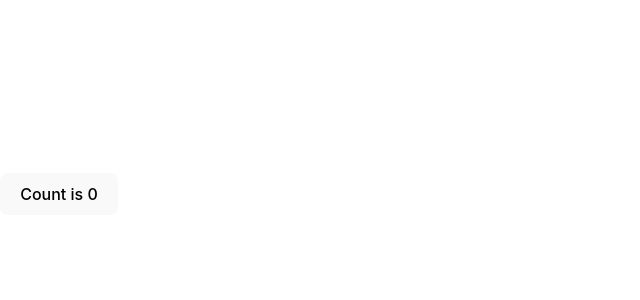
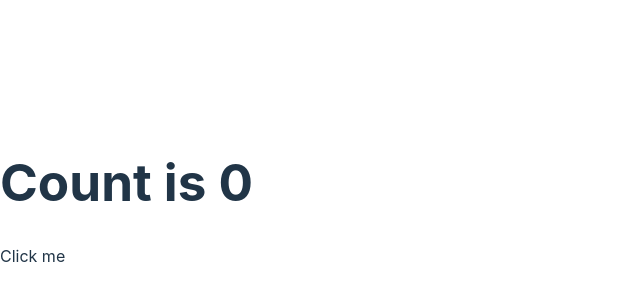
Before and after one commit to Shubham02-web/ReactLearningRevision, a React (Vite) app: page / in a window 1280 px wide. Shown: the part 206-506 px from the top of the page, without its empty margins (0-640 px from the left). Built offline with nearby package versions, Linux system fonts and the light colour scheme.

Commit message:
Learn About useRef Hooks

```diff
--- a/src/App.jsx
+++ b/src/App.jsx
@@ -41,38 +41,70 @@
 // };
 
 // export default App;
-import { useState, useEffect } from "react";
-// import Navbar from "./component/Navbar";
+// import { useState, useEffect } from "react";
+// // import Navbar from "./component/Navbar";
+
+// const App = () => {
+//   const [value, setValue] = useState(0);
+//   const [color, setColor] = useState(0);
+//   // const [first, setFirst] = useState(0);
+
+//   useEffect(() => {
+//     alert("hey i am render on every rendering");
+//   });
+//   useEffect(() => {
+//     alert("i am render when value/count change");
+//     setColor(color + 1);
+//   }, [value]);
+//   useEffect(() => {
+//     alert("hey i am render first");
+//   }, []);
+
+//   useEffect(() => {
+//     alert("hey i am run when color was change");
+//   }, [color]);
+
+//   return (
+//     <div>
+//       {/* <Navbar color={"blue" + color} /> */}
+//       <button
+//         onClick={() => {
+//           setValue(value + 1);
+//         }}
+//       >
+//         Count is {value}
+//       </button>
+//     </div>
+//   );
+// };
+
+// export default App;
+
+// Learning useRef in React
+
+import { useState, useRef, useEffect } from "react";
+import "./App.css";
 
 const App = () => {
-  const [value, setValue] = useState(0);
-  const [color, setColor] = useState(0);
-  // const [first, setFirst] = useState(0);
-
+  const [count, setcount] = useState(0);
+  const btnRef = useRef();
   useEffect(() => {
-    alert("hey i am render on every rendering");
-  });
-  useEffect(() => {
-    alert("i am render when value/count change");
-    setColor(color + 1);
-  }, [value]);
-  useEffect(() => {
-    alert("hey i am render first");
+    console.log("first rendering.....");
+    btnRef.current.style.backgroundColor = "red";
   }, []);
-
-  useEffect(() => {
-    alert("hey i am run when color was change");
-  }, [color]);
-
   return (
     <div>
-      {/* <Navbar color={"blue" + color} /> */}
+      <p>Count is {count}</p>
       <button
+        ref={btnRef}
         onClick={() => {
-          setValue(value + 1);
+          setcount(count + 1);
         }}
       >
-        Count is {value}
+        Click Me
+      </button>
+      <button onClick={() => (btnRef.current.style.display = "none")}>
+        Change ME
       </button>
     </div>
   );
--- /dev/null
+++ b/src/App_1.jsx
@@ -0,0 +1,17 @@
+import { useState, useEffect, useRef } from "react";
+const App_1 = () => {
+  const [count, setCount] = useState(0);
+  const a = useRef(0);
+  useEffect(() => {
+    console.log(`rendering and the value of a is ${a.current}`);
+    a.current = a.current + 1;
+  });
+  return (
+    <div>
+      <h1>Count is {count}</h1>
+      <div onClick={() => setCount((count) => count + 1)}>Click me</div>
+    </div>
+  );
+};
+
+export default App_1;
--- a/src/main.jsx
+++ b/src/main.jsx
@@ -1,10 +1,11 @@
 import { StrictMode } from "react";
 import { createRoot } from "react-dom/client";
 import "./index.css";
-import App from "./App.jsx";
+// import App from "./App.jsx";
+import App_1 from "./App_1.jsx";
 
 createRoot(document.getElementById("root")).render(
   // <StrictMode>
-  <App />
+  <App_1 />
   // </StrictMode>
 );
```
